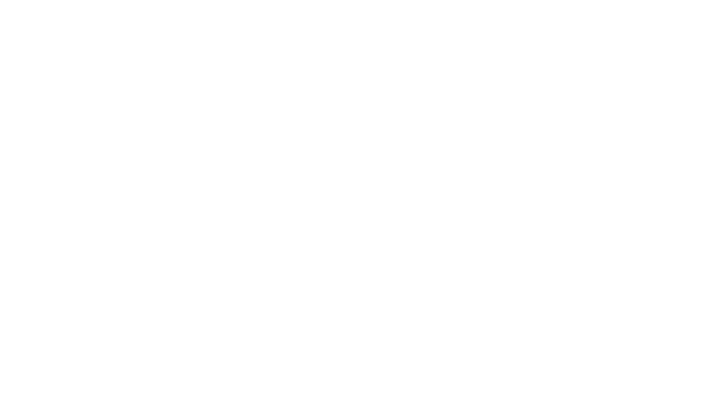
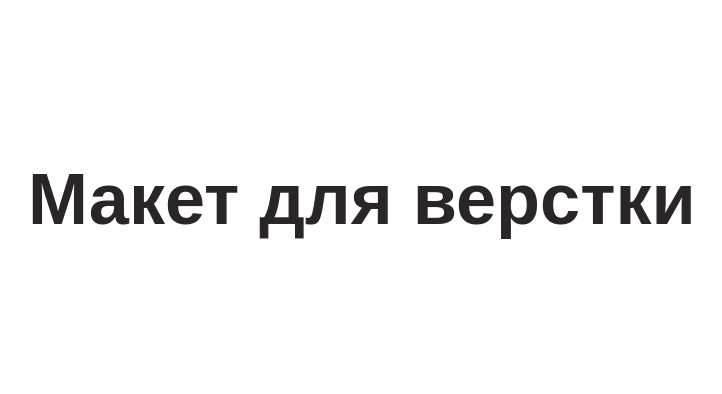
Before and after one commit to panechek/github.io, a website: page src/index.html in a window 1280 px wide. Shown: the whole page, without its empty margins (57-779 px from the left). Drawn offline with Linux system fonts and the light colour scheme.

Commit message:
two step

```diff
--- a/src/index.html
+++ b/src/index.html
@@ -8,6 +8,20 @@
     <link rel="stylesheet" href="styles/style.css">
 </head>
 <body>
+    <header>
+        <div class="container">
+            <h1>Макет для верстки</h1>
+        </div>
+    </header>
+    <main>
+        <div class="container">
 
+        </div>
+    </main>
+    <footer>
+        <div class="container">
+
+        </div>
+    </footer>
 </body>
 </html>
--- a/src/styles/style.css
+++ b/src/styles/style.css
@@ -0,0 +1,46 @@
+:root {
+  --color-white: #fff;
+  --color-opasity-white: #d7ccc0;
+  --color-light: #f5f4f0;
+  --color-main: #fe8a02;
+  --color-main-dark: #42413c;
+  --color-dark: #2a2626;
+  --color-opasity-dark: #908d8b;
+  --color-brown: #b09a81;
+  --color-blue: #1085c5;
+}
+
+.font {
+  font-family: "Open Sans", sans-serif;
+}
+
+body {
+  font-size: 16px;
+  color: var(--color-dark);
+  line-height: 1.6em;
+}
+
+h1,
+h2,
+h3 {
+  font-family: Neucha, sans-serif;
+  line-height: 1.2em;
+}
+
+h1 {
+  font-size: 72px;
+}
+
+h2 {
+  font-size: 60px;
+}
+
+h3 {
+  font-size: 34px;
+}
+
+.container {
+  width: 1110px;
+  margin: 0 auto;
+  padding: 100px 0;
+}
```
